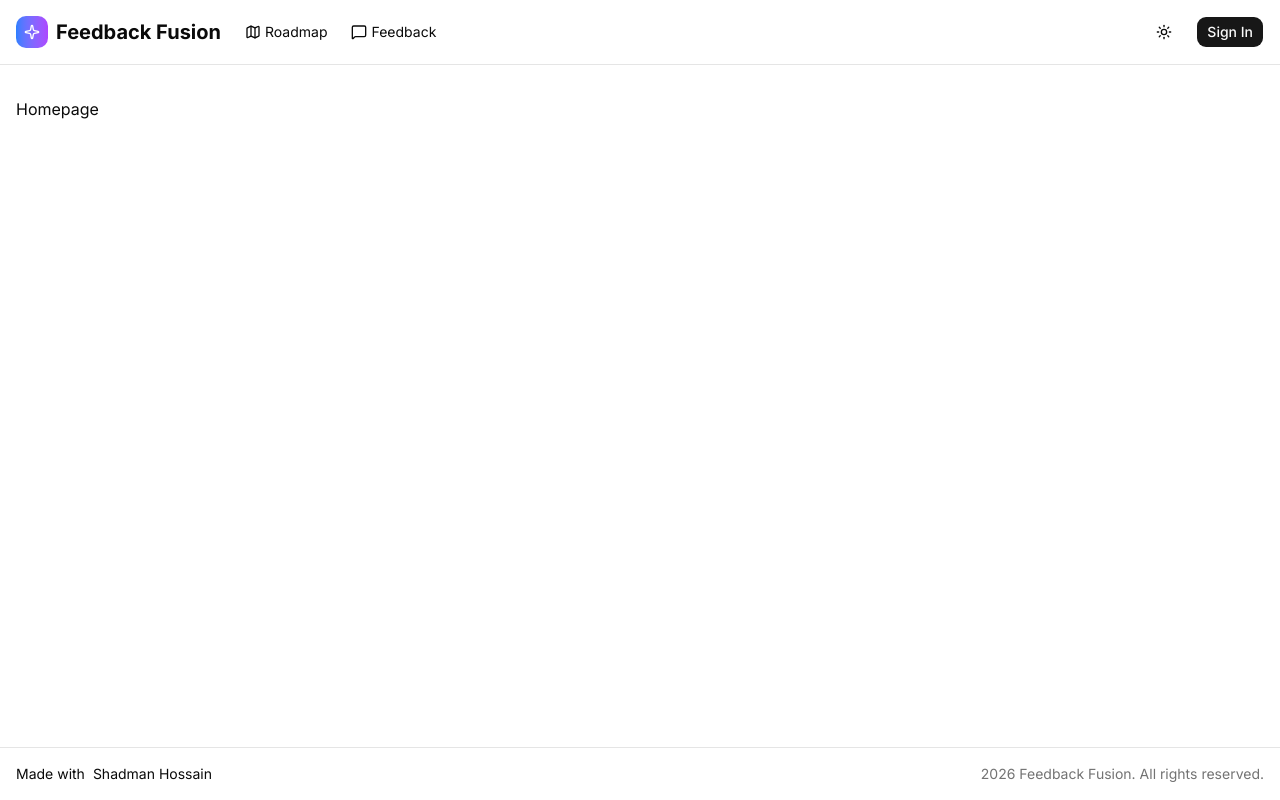
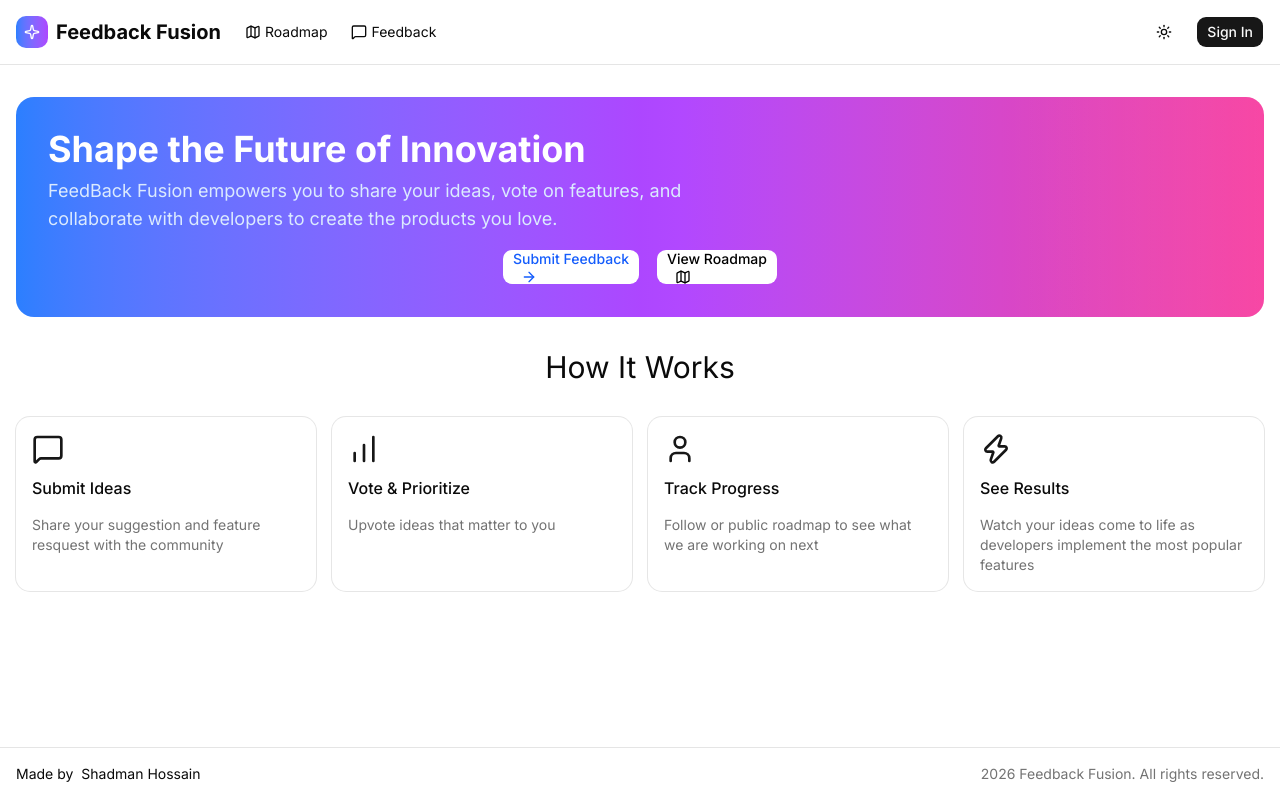
Before and after one commit to Shadman-shk/Shadman-Dashboard, a Next.js app in the folder shadman-dashboard/: page / in a window 1280 px wide. Built offline with nearby package versions, Linux system fonts and the light colour scheme.

Commit message:
Created the Home Page
-Gave it a grid layout
-Provided cards for the features
-

```diff
--- a/shadman-dashboard/app/page.tsx
+++ b/shadman-dashboard/app/page.tsx
@@ -1,9 +1,75 @@
+import { GradientHeader } from "@/components/ui/gradient-header";
 import { duplexPair } from "stream";
+import { Button } from "@/components/ui/button";
+import Link from "next/dist/client/link";
+import { ArrowRight, BarChart, Map, User, Zap } from "lucide-react";
+import { Card, CardContent, CardHeader, CardTitle } from "@/components/ui/card";
+import { MessageSquare } from "lucide-react";
 
-export default function Home() {
+export default function HomePage() {
   return (
-    <div>
-      <h1>Homepage</h1>
-    </div>
+    <div className="space-y-12">
+      {/* Hero Section */}
+      <GradientHeader
+        title="Shape the Future of Innovation"
+        subtitle="FeedBack Fusion empowers you to share your ideas, vote on features, and collaborate with developers to create the products you love."
+      >
+        <div className="flex gap-4 justify-center pt-4">
+          <Button size="lg" className="bg-white text-blue-600 hover:bg-grey-100">
+            <Link href="/feedback/new">Submit Feedback <ArrowRight className="ml-2 h-4 w-4" /></Link>
+          </Button>
+          <Button size="lg" className="bg-white text-black hover:bg-grey-100">
+            <Link href="/roadmap">View Roadmap <Map className=" ml-2 h-4 w-4" /></Link>
+          </Button>
+        </div>
+      </GradientHeader >
+      {/* feature Section */}
+      <section>
+        <h2 className="text-3xl font-bond text-center mb-8">How It Works</h2>
+        <div className="grid grid-cols-1 mf:grid-cols-2 lg:grid-cols-4 gap-4">
+          <Card>
+            <CardHeader>
+              <MessageSquare className="h-8 w-8 text-primary mb-2" />
+              <CardTitle>Submit Ideas</CardTitle>
+            </CardHeader>
+            <CardContent>
+              <p className="text-muted-foreground ">Share your suggestion and feature resquest with the community</p>
+            </CardContent>
+          </Card>
+          <Card>
+            <CardHeader>
+              <BarChart className="h-8 w-8 text-primary mb-2" />
+              <CardTitle>Vote & Prioritize </CardTitle>
+            </CardHeader>
+            <CardContent>
+              <p className="text-muted-foreground ">Upvote ideas that matter to you</p>
+            </CardContent>
+          </Card>
+          <Card>
+            <CardHeader>
+              <User className="h-8 w-8 text-primary mb-2" />
+              <CardTitle>Track Progress</CardTitle>
+            </CardHeader>
+            <CardContent>
+              <p className="text-muted-foreground ">
+                   Follow or public roadmap to see what we are working on next
+              </p>
+            </CardContent>
+          </Card><Card>
+            <CardHeader>
+              <Zap className="h-8 w-8 text-primary mb-2" />
+              <CardTitle>See Results</CardTitle>
+            </CardHeader>
+            <CardContent>
+              <p className="text-muted-foreground ">
+                    Watch your ideas come to life as developers implement the most popular features
+              </p>
+            </CardContent>
+          </Card>
+        </div>
+      </section>
+      {/* Stats Section */}
+    </div >
+
   );
 }
--- a/shadman-dashboard/components/ui/footer.tsx
+++ b/shadman-dashboard/components/ui/footer.tsx
@@ -5,7 +5,7 @@ export default function Footer() {
             <div className="container mx-auto px-4 py-4">
                 <div className="flex flex-col md:flex-row items-center justify-between gap-4">
                     <div className="flex items-center gap-2 text-sm text-muted-forground">
-                        <span>Made with</span>
+                        <span>Made by</span>
                         <span>Shadman Hossain</span>
                     </div>
                     <div>
--- /dev/null
+++ b/shadman-dashboard/components/ui/gradient-header.tsx
@@ -0,0 +1,22 @@
+import { ReactNode } from "react";
+
+interface GradientHeaderProprs{
+    title: string;
+    subtitle?: string;
+    children?: ReactNode;
+}
+export function GradientHeader({title, subtitle,children}:GradientHeaderProprs){
+    return (
+       <div className="relative overflow-hidden rounded-2xl bg-linear-to-r from-blue-500 via-purple-500 to-pink-500 p-8 text-white mb-8">
+        <div className="relative z-10">
+            <h1 className="text-4xl font-bold">{title}</h1>
+            {subtitle
+            && (<p className="mt-2 text-lg text-blue-100 max-w-2xl">{subtitle}</p>) }
+            {children}
+        </div>
+        <div className="absolute right-0 top-0 h-full w-64 bg-linear-to-l from-white/10 to-transparent"></div>
+       </div>
+
+    );
+
+};
```
